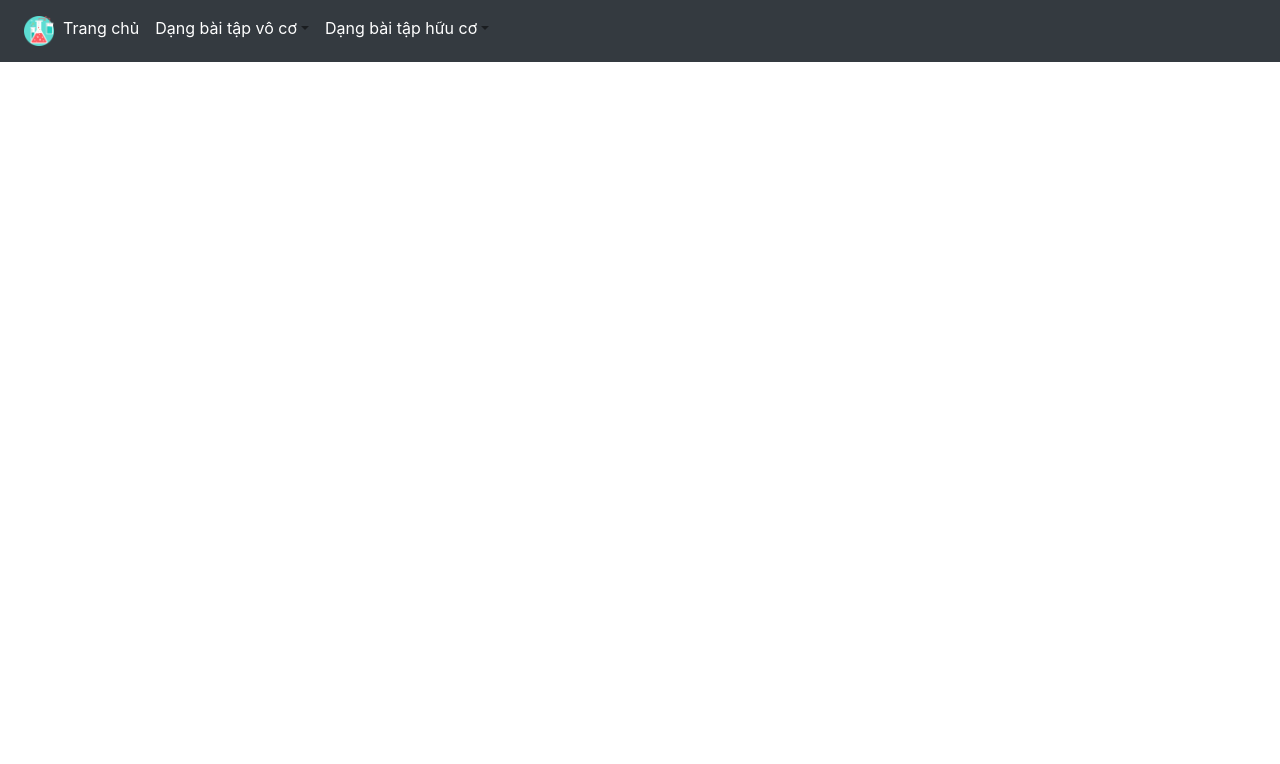
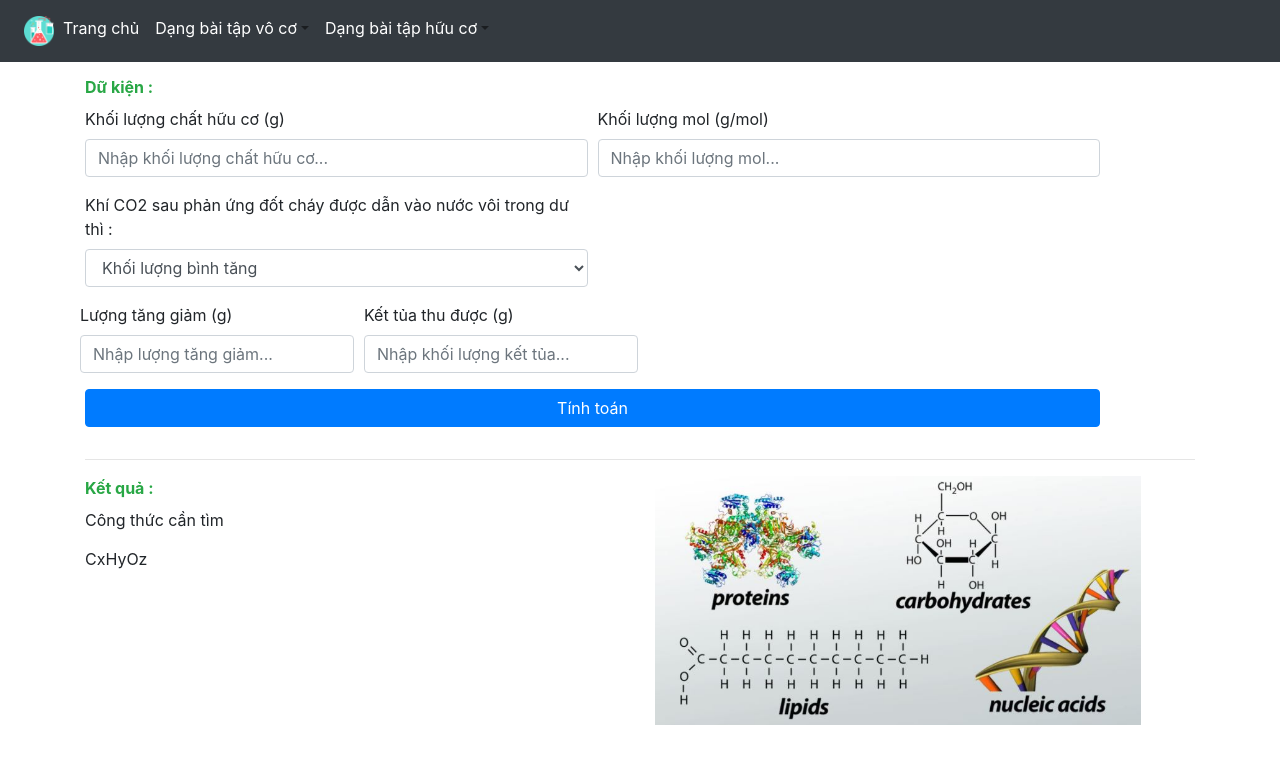
Before and after one commit to phuocleoceo/Chemistry-Solve-React, a React (Create React App) app: page /format8 in a window 1280 px wide. Shown: the top 764 px of the page. Built offline with nearby package versions, Linux system fonts and the light colour scheme.

Commit message:
Format 8 UI

```diff
--- a/src/App.js
+++ b/src/App.js
@@ -1,5 +1,6 @@
 import { BrowserRouter, Route, Switch } from 'react-router-dom';
 import { Container } from 'react-bootstrap';
+import './App.css';
 import Home from './components/Home';
 import Navigation from './components/Navigation';
 import MetalNonOxidizingAcids from './components/InorganicFormat/MetalNonOxidizingAcids';
@@ -9,7 +10,7 @@ import Al3WithOH from './components/InorganicFormat/Al3WithOH';
 import AlO2WithH from './components/InorganicFormat/AlO2WithH';
 import HWithHCO3AndCO3 from './components/InorganicFormat/HWithHCO3AndCO3';
 import GlucozoFermentation from './components/OrganicFormat/GlucozoFermentation';
-import './App.css';
+import StructuralFormulaCombustion from './components/OrganicFormat/StructuralFormulaCombustion';
 
 export default function App() {
   return (
@@ -27,6 +28,7 @@ export default function App() {
           <Route path='/format6' component={HWithHCO3AndCO3} />
 
           <Route path='/format7' component={GlucozoFermentation} />
+          <Route path='/format8' component={StructuralFormulaCombustion} />
         </Switch>
       </Container>
     </BrowserRouter>
--- a/src/components/Navigation.jsx
+++ b/src/components/Navigation.jsx
@@ -67,6 +67,12 @@ export default function Navigation() {
 							</Nav.Link>
 						</NavDropdown.Item>
 
+						<NavDropdown.Item>
+							<Nav.Link as={Link} to="/format8" className="d-inline p-2 text-dark">
+								Tìm CTCT từ phản ứng đốt cháy
+							</Nav.Link>
+						</NavDropdown.Item>
+
 					</NavDropdown>
 				</Nav>
 			</Navbar.Collapse>
--- /dev/null
+++ b/src/components/OrganicFormat/StructuralFormulaCombustion.jsx
@@ -0,0 +1,115 @@
+import React, { useEffect } from 'react';
+import { Button, Row, Col, Form, Container, Image } from "react-bootstrap";
+import { useSelector, useDispatch } from "react-redux";
+import { calculate, resetState } from "../../actions/formatAction";
+
+export default function StructuralFormulaCombustion() {
+	const result = useSelector((state) => state.format8);
+	const dispatch = useDispatch();
+	useEffect(() => dispatch(resetState()), [dispatch]);
+
+	function handleSubmit(e) {
+		e.preventDefault();
+		const input = {
+
+		};
+		const action = calculate(input);
+		dispatch(action);
+	}
+	return (
+		<Container style={{ marginTop: "1%" }}>
+			<Row>
+				<Col sm={11}>
+					<Form onSubmit={handleSubmit}>
+						<Form.Label className="font-weight-bold text-success">
+							Dữ kiện :
+						</Form.Label>
+
+						<Form.Row>
+							<Form.Group as={Col} controlId="InorganicMass">
+								<Form.Label>Khối lượng chất hữu cơ (g)</Form.Label>
+								<Form.Control
+									type="text"
+									name="InorganicMass"
+									required
+									placeholder="Nhập khối lượng chất hữu cơ..."
+								/>
+							</Form.Group>
+
+							<Form.Group as={Col} controlId="MolMass">
+								<Form.Label>Khối lượng mol (g/mol)</Form.Label>
+								<Form.Control
+									type="text"
+									name="MolMass"
+									required
+									placeholder="Nhập khối lượng mol..."
+								/>
+							</Form.Group>
+						</Form.Row>
+
+						<Form.Row>
+							<Form.Group as={Col} sm={6} controlId="Case">
+								<Form.Label>Khí CO2 sau phản ứng đốt cháy được dẫn vào nước vôi trong dư thì :</Form.Label>
+								<Form.Control name="Case" as="select">
+									<option value="1">Khối lượng bình tăng</option>
+									<option value="2">Khối lượng dung dịch tăng</option>
+									<option value="3">Khối lượng dung dịch giảm</option>
+								</Form.Control>
+							</Form.Group>
+
+							<Form.Row>
+								<Form.Group as={Col} controlId="Variation">
+									<Form.Label>Lượng tăng giảm (g)</Form.Label>
+									<Form.Control
+										type="text"
+										name="Variation"
+										required
+										placeholder="Nhập lượng tăng giảm..."
+									/>
+								</Form.Group>
+								<Form.Group as={Col} controlId="Precipitate">
+									<Form.Label>Kết tủa thu được (g)</Form.Label>
+									<Form.Control
+										type="text"
+										name="Precipitate"
+										required
+										placeholder="Nhập khối lượng kết tủa..."
+									/>
+								</Form.Group>
+							</Form.Row>
+						</Form.Row>
+
+						<Form.Group>
+							<Button variant="primary" type="submit" block>
+								Tính toán
+							</Button>
+						</Form.Group>
+					</Form>
+				</Col>
+			</Row>
+			<hr />
+			<Row>
+				<Col sm={6}>
+					<Form.Label className="font-weight-bold text-success">
+						Kết quả :
+					</Form.Label>
+
+					<Form.Group controlId="Comment">
+						<Form.Label>Công thức cần tìm</Form.Label>
+						<Form.Control
+							value={result}
+							type="text"
+							plaintext
+							required
+							readOnly
+						/>
+					</Form.Group>
+				</Col>
+				<Col sm={6}>
+					<Image src="/img/format8.jpg"
+						width="90%" height="auto" />
+				</Col>
+			</Row>
+		</Container>
+	)
+}
--- /dev/null
+++ b/src/reducers/format8Reducer.js
@@ -0,0 +1,15 @@
+const initialState = "CxHyOz";
+
+const format8Reducer = (state = initialState, action) => {
+  switch (action.type) {
+    case "CALCULATE": {
+      return state;
+    }
+    case "RESET_STATE":
+      return initialState;
+    default:
+      return state;
+  }
+};
+
+export default format8Reducer;
--- a/src/reducers/rootReducer.js
+++ b/src/reducers/rootReducer.js
@@ -6,6 +6,7 @@ import format4Reducer from "./format4Reducer";
 import format5Reducer from "./format5Reducer";
 import format6Reducer from "./format6Reducer";
 import format7Reducer from "./format7Reducer";
+import format8Reducer from "./format8Reducer";
 
 const rootReducer = combineReducers({
   format1: format1Reducer,
@@ -14,7 +15,8 @@ const rootReducer = combineReducers({
   format4: format4Reducer,
   format5: format5Reducer,
   format6: format6Reducer,
-  format7: format7Reducer
+  format7: format7Reducer,
+  format8: format8Reducer
 });
 
 export default rootReducer;
```
Also changed, not shown: public/img/format8.JPG (added).
